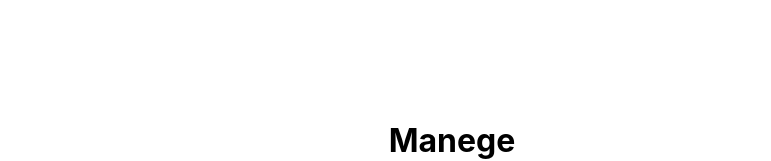
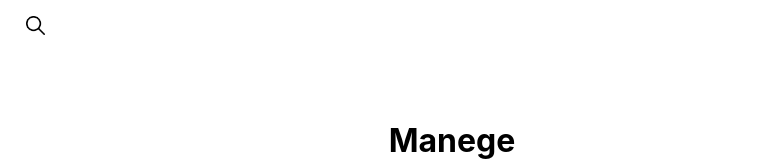
Before and after one commit to ciesanslanommer/Projet89, a React (Create React App) app: page / in a window 1280 px wide. Shown: the top 161 px of the page, without its empty margins (0-771 px from the left). Built offline with nearby package versions, Linux system fonts and the light colour scheme.

Commit message:
Ajout Searchbar

```diff
--- a/src/App.js
+++ b/src/App.js
@@ -2,6 +2,7 @@ import './App.css';
 import data from './souvenirs.json'
 import Document from './Document.js'
 import Trails from './Trails.js'
+import Nav from './Nav.js'
 // import History from './History.js'
 import {React, Component} from 'react';
 
@@ -43,6 +44,7 @@ class App extends Component {
     const memId = this.state.links[0].source
     return (
       <div className="App" onClick = {this.nextMemory}>
+          <Nav />
           <Document
             key = {memId}
             path = {memory.path}
--- /dev/null
+++ b/src/Nav.css
@@ -0,0 +1,46 @@
+.form {
+    position : absolute;
+    left: 2vw;
+    top: 2vh;
+    width: 2%;
+    height: auto;
+    display: inline-block;
+}
+
+.form img {
+    width: 1.5vw;
+    height: 1%;
+    padding-right:2vw;
+}
+
+.search {
+    width: 0px;
+    height: 0px;
+    position: relative;
+    left: -60px;
+    opacity: 0;
+    }
+
+.searchDis {
+    width: auto;
+    position: absolute;
+    left: 2vw;
+    top: -0.5vh;
+    opacity: 1;
+    border-radius: 6px;
+    border: none;
+    background-color: burlywood;
+    color: white;
+    display: inherit;
+    transition: opacity 0.5s;
+    padding: 20%;
+}
+
+.searchDis::placeholder{
+    color: white;
+    padding-left: 5px;
+}
+
+input:focus{
+    outline: none;
+}
--- /dev/null
+++ b/src/Nav.js
@@ -0,0 +1,59 @@
+import React, {Component} from "react";
+import './Nav.css'
+
+//Classe Nav affiche la barre de recherche et récupère la recherche
+class Nav extends Component {
+
+    navInput  = React.createRef(); //création d'une référence lié à l'input
+
+    state = {
+        increment: 0, //Compteur
+        searchClass: "search", //permet le changement de classe
+        icons: "loupe", //permet le changement d'icône
+        request: "" //permet de récupérer la recherche
+   };
+
+   //Fonction pour l'affichage / animation de la barre de recherche
+    displaySearch = (event) => {
+
+        this.setState({increment: this.state.increment +1});//on incrémente un compteur
+        const verify = this.state.increment %2; //on fait modulo du compteur pour obtenir 0 ou 1
+        //pas trouver d'autre solution, boolean ne donctionnait pas
+
+        //Condition pour le changement de classe et d'icône
+        if(verify == 0){
+            this.setState({searchClass: "searchDis", icons: "close"});
+            this.navInput.current.value = ""; //on efface la recherche lorsqu'on ferme la barre
+        }
+        else{
+            this.setState({searchClass: "search", icons: "loupe"})
+        }
+
+    };
+
+    //Fonction collectant l'information de la recherche
+    collectInfo = (event) => {
+        //Vérification de la touche Entrée
+        if (event.key == 'Enter') {
+            event.preventDefault(); //evite le rafraichissement de la page
+
+            console.log(this.navInput.current.value);
+
+            const navInfo = this.navInput.current.value; //récupère et stocke la recherche
+            console.log(navInfo);
+          }
+    };
+
+    //Fonction d'affichage de la barre de recherche
+    render(desc){
+        return (
+            <form className = "form" onSubmit={this.collectInfo}>
+                <img src={require('./../src/icons/' + this.state.icons + '.png').default} alt={desc} onClick={this.displaySearch}></img>
+                <input ref={this.navInput} onKeyDown={this.collectInfo} className={this.state.searchClass} type="text" placeholder="Recherche" />
+            </form>
+        )
+
+    }
+};
+
+export default Nav;
--- a/src/Trails.js
+++ b/src/Trails.js
@@ -46,8 +46,7 @@ class Trails extends Component {
             id="graph-id"
             data =  {this.state.data}
             config= {myConfig}
-            //onClickNode={displayMemoryTest}
-            onMouseOverNode={displayMemoryTest}
+
         />
         )
     }
```
Also changed, not shown: src/icons/close.png (added), src/icons/loupe.png (added).
